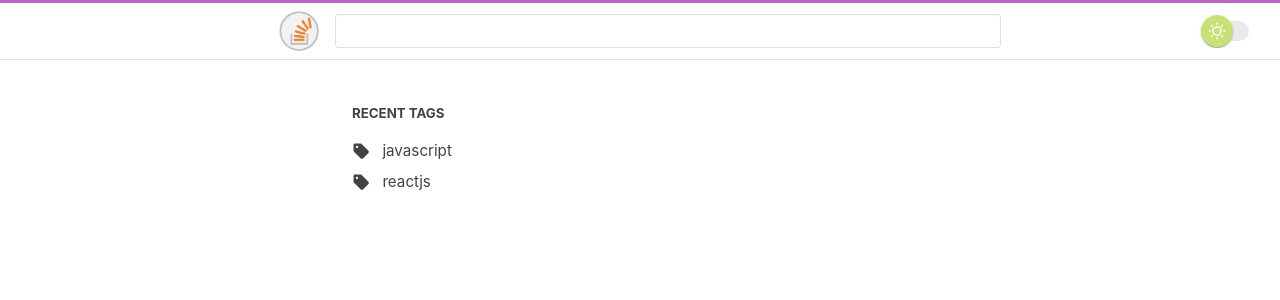
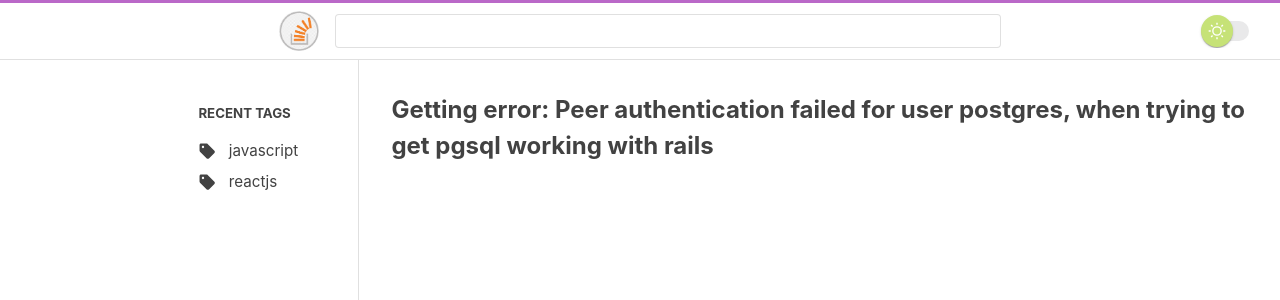
Before and after one commit to minhieuchu/stack-insights-frontend, a React (Vite) app: page / in a window 1280 px wide. Shown: the top 300 px of the page. Built offline with nearby package versions, Linux system fonts and the light colour scheme; the HTML template or start-up script is replaced by a standard one.

Commit message:
Add ContentPane

```diff
--- a/src/App.tsx
+++ b/src/App.tsx
@@ -1,3 +1,4 @@
+import { ContentPane } from "@/components/ContentPane";
 import { LeftBar } from "@/components/LeftBar";
 import { TopBar } from "@/components/TopBar";
 import ThemeProvider from "@/providers/ThemeProvider";
@@ -7,6 +8,7 @@ function App() {
     <ThemeProvider>
       <TopBar />
       <LeftBar />
+      <ContentPane />
     </ThemeProvider>
   );
 }
--- /dev/null
+++ b/src/components/ContentPane/Header.tsx
@@ -0,0 +1,13 @@
+import { HeaderContainer } from "@/components/ContentPane/index.styles";
+
+export function Header() {
+  return (
+    <HeaderContainer>
+      <h2>
+        {
+          "Getting error: Peer authentication failed for user postgres, when trying to get pgsql working with rails"
+        }
+      </h2>
+    </HeaderContainer>
+  );
+}
--- /dev/null
+++ b/src/components/ContentPane/index.styles.ts
@@ -0,0 +1,30 @@
+import { styled } from "@mui/material/styles";
+
+export const PaneContainer = styled("div")(({ theme }) => ({
+  position: "fixed",
+  top: "3.75rem",
+  left: "28vw",
+  padding: "2rem",
+  color: theme.palette.text.primary,
+  width: "calc(100vw - 28vw)",
+  minHeight: "calc(100vh - 3.75rem)",
+  borderLeft: `1px solid ${theme.palette.divider}`,
+  backgroundColor: theme.palette.background.default,
+  boxSizing: "border-box",
+  transition: "0.2s",
+
+  "@media screen and (max-width: 768px)": {
+    left: 0,
+    width: "100vw",
+    borderLeft: "none",
+  },
+}));
+
+export const HeaderContainer = styled("div")({
+  maxWidth: "64rem",
+  width: "100%",
+
+  h2: {
+    marginTop: 0,
+  },
+});
--- /dev/null
+++ b/src/components/ContentPane/index.tsx
@@ -0,0 +1,10 @@
+import { Header } from "@/components/ContentPane/Header";
+import { PaneContainer } from "@/components/ContentPane/index.styles";
+
+export function ContentPane() {
+  return (
+    <PaneContainer>
+      <Header />
+    </PaneContainer>
+  );
+}
--- a/src/components/LeftBar/index.styles.ts
+++ b/src/components/LeftBar/index.styles.ts
@@ -4,10 +4,14 @@ export const LeftBarContainer = styled("div")(({ theme }) => ({
   position: "fixed",
   top: "3.75rem",
   left: 0,
-  width: "32rem",
+  width: "28vw",
   minHeight: "calc(100vh - 3.75rem)",
   backgroundColor: theme.palette.background.default,
   transition: "0.2s",
+
+  "@media screen and (max-width: 768px)": {
+    display: "none",
+  },
 }));
 
 export const ContentContainer = styled("div")({
@@ -41,6 +45,9 @@ export const ItemContainer = styled("div")(({ theme }) => ({
 
   "&:hover": {
     cursor: "pointer",
-    backgroundColor: theme.palette.grey[700],
+    backgroundColor:
+      theme.palette.mode === "light"
+        ? theme.palette.grey[100]
+        : theme.palette.grey[700],
   },
 }));
```
